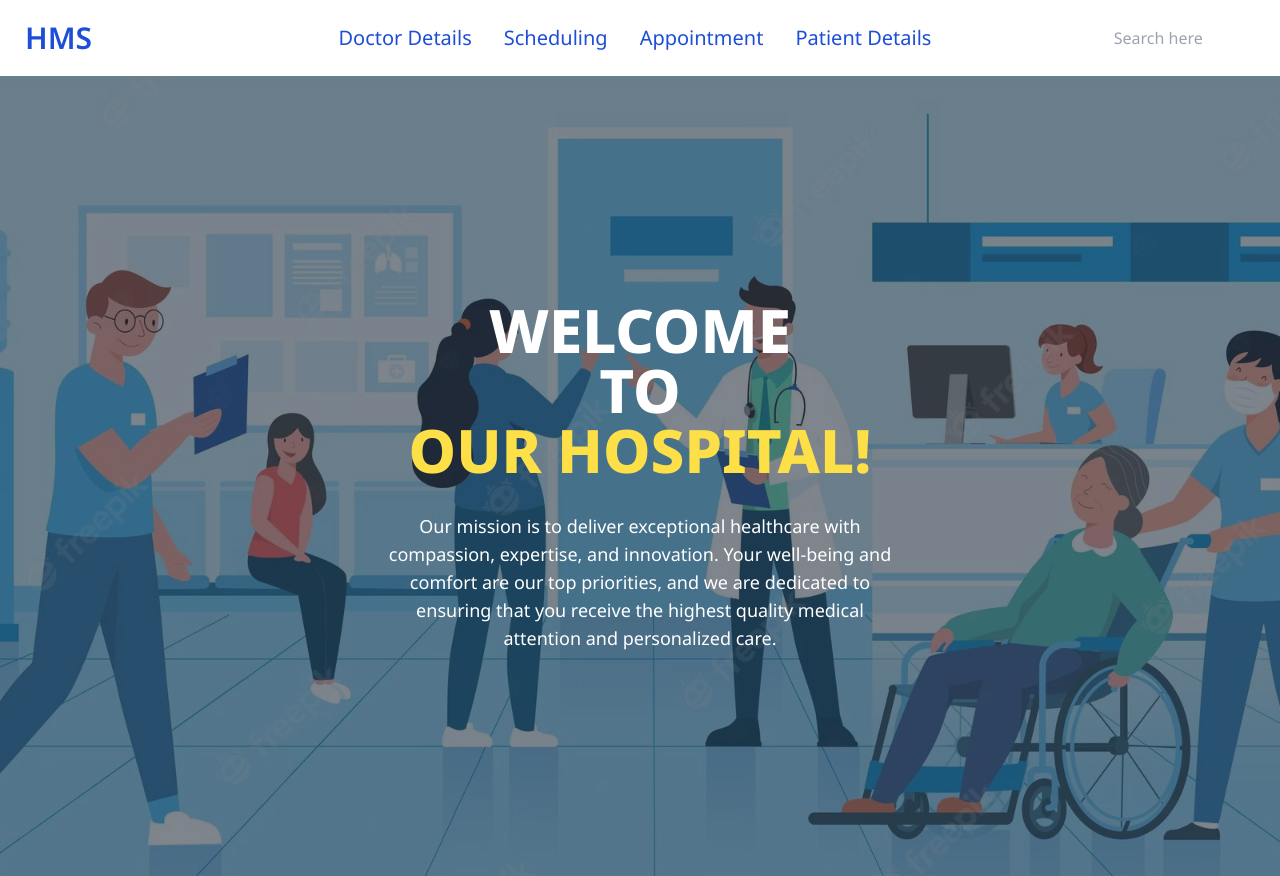
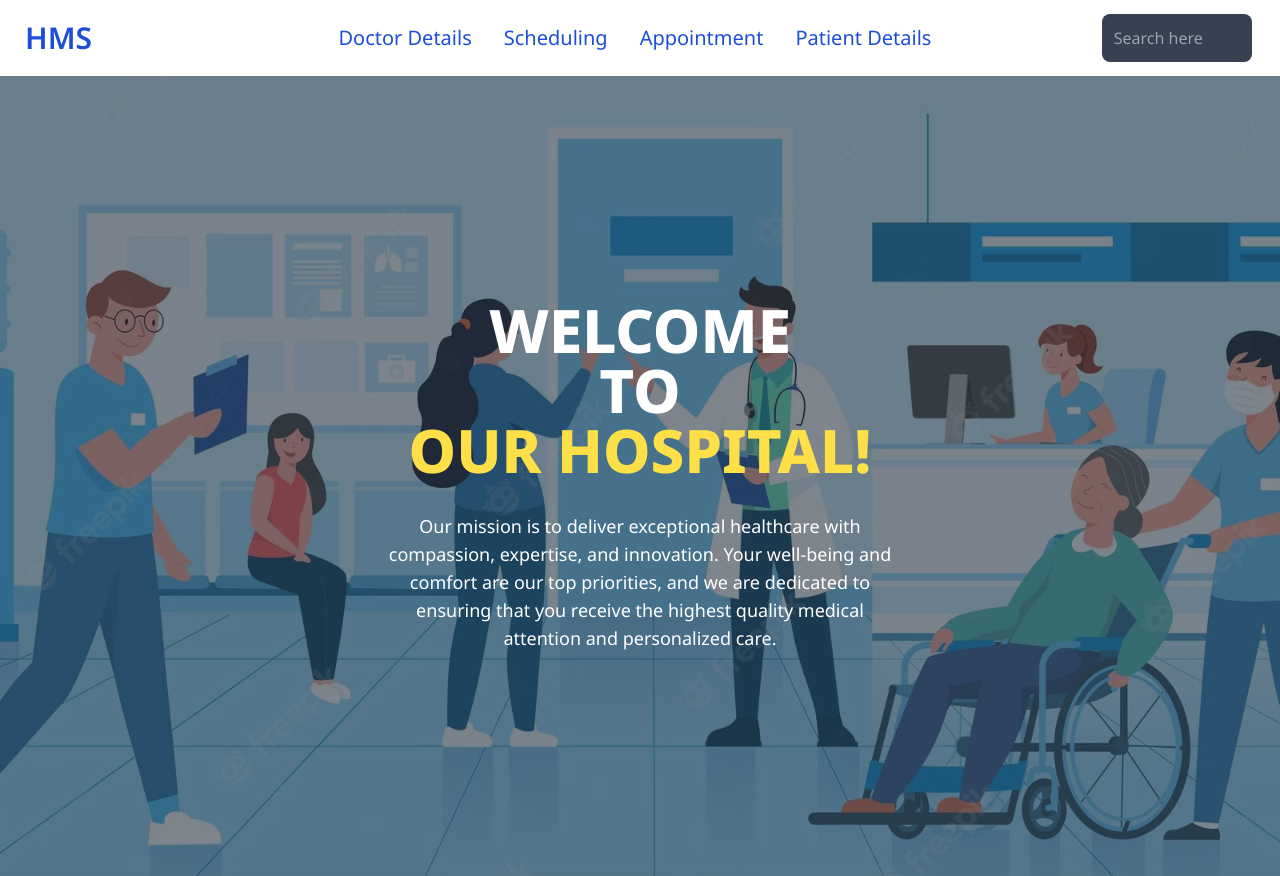
Before and after one commit to Nazmul1211/Hospital-management-system, a website: page index.html in a window 1280 px wide. Shown: the top 876 px of the page. Drawn offline with nearby package versions, Linux system fonts and the light colour scheme.

Commit message:
search bar bg color changed

```diff
--- a/index.html
+++ b/index.html
@@ -73,7 +73,7 @@
                         <li><a href="#section4">Patient Details</a></li>
                 </div>
                 <div class="navbar-end flex justify-end lg:pr-5">
-                    <input class="p-2 lg:p-3 rounded-lg w-40 lg:w-1/2" type="search" placeholder="Search here" name=""
+                    <input class="p-2 lg:p-3 rounded-lg w-40 lg:w-1/2 bg-gray-700 text-white" type="search" placeholder="Search here" name=""
                         id="">
                 </div>
             </div>
```
